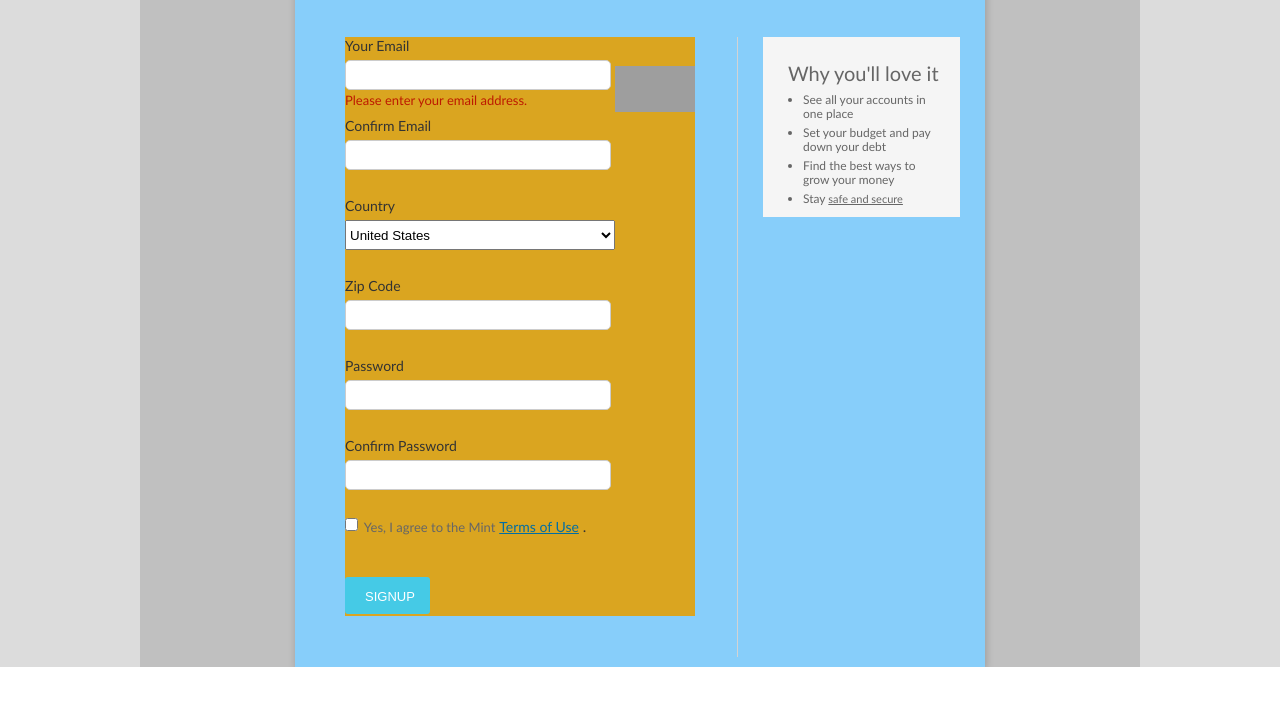
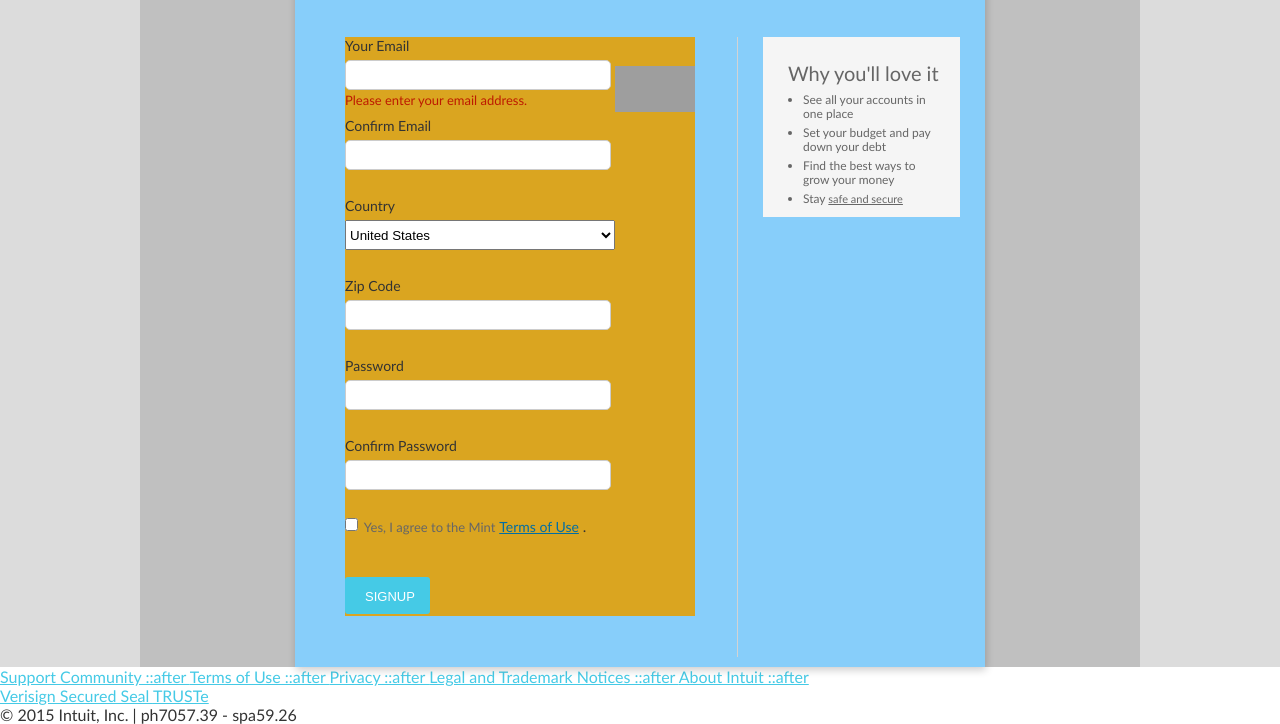
Before and after one commit to IvanVucetic/html-forms, a plain HTML site: page index.html in a window 1280 px wide. Shown: the part 193-917 px from the top of the page. Before the commit the page ends 860 px from the top, so only its background shows below. Drawn offline with Linux system fonts and the light colour scheme; grey boxes are pictures that could not be loaded.

Commit message:
inserted all footer elements

```diff
--- a/index.html
+++ b/index.html
@@ -117,8 +117,46 @@
         </div>
       </div>
     </div>
+    <div class="mainFooterView">
+      <div id="body-footer">
+        <div class="secondary-links">
+          <a id="footer-help" href="https://mint.lc.intuit.com/">
+          Support Community
+          ::after
+          </a>
+          <a id="footer-safe" href="http://www.mint.com/terms">
+          Terms of Use
+          ::after
+          </a>
+          <a id="footer-privacy" href="http://www.mint.com/privacy">
+          Privacy
+          ::after
+          </a>
+          <a id="footer-terms" href="http://about.intuit.com/legal/">
+          Legal and Trademark Notices
+          ::after
+          </a>
+          <a id="about-us" href="http://about.intuit.com/about_intuit/">
+          About Intuit
+          ::after
+          </a>
+        </div>
+        <div class="security-links">
+          <a id="ssl-verisign" href="https://trustsealinfo.verisign.com/splash
+            ?form_file=fdf/splash.fdf&dn=wwws.mint.com&lang=en">
+            Verisign Secured Seal
+          </a>
+          <a id="ssl-truste" href="http://www.truste.org/ivalidate.php?
+            url=www.mint.com&sealid=101">
+            TRUSTe
+          </a>
+        </div>
+        <p class="copyright">© 2015 Intuit, Inc. |
+          <span id="buildNumber">ph7057.39 - spa59.26</span>
+        </p>
+      </div>
+    </div>
   </div>
-
 
 </body>
 </html>
```
